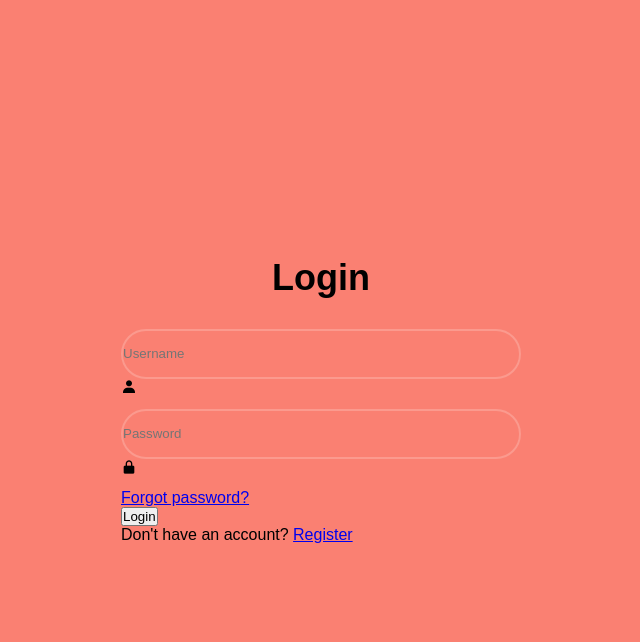
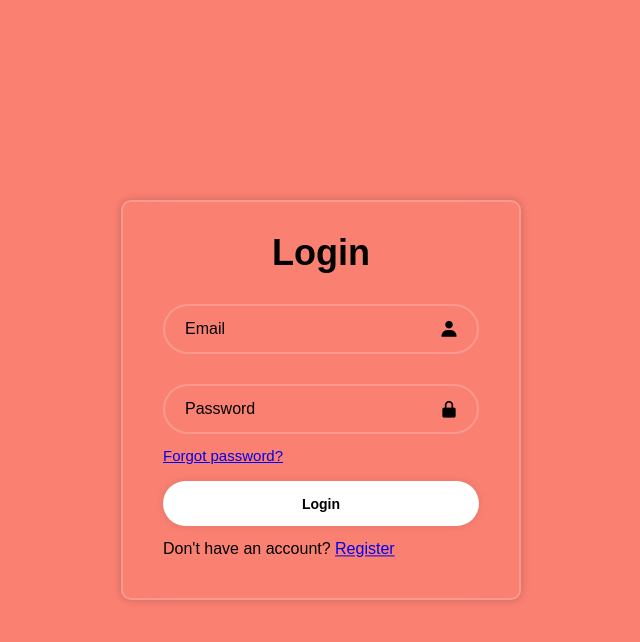
Before and after one commit to hsoang/Friendlist, a Flask app: page /login in a window 1280 px wide. Shown: the top 642 px of the page, without its empty margins (319-959 px from the left). Run offline with Flask 3, Linux system fonts and the light colour scheme.

Commit message:
Login page
login page done for now

```diff
--- a/templates/login.html
+++ b/templates/login.html
@@ -13,11 +13,11 @@
         <form action="">
             <h1>Login</h1>
             <div class="input-box">
-                <input type="text" placeholder="Username"required>
+                <input type="text" placeholder="Email" required>
                 <i class='bx bxs-user'></i>
             </div>
             <div class="input-box">
-                <input type="password" placeholder="Password"required>
+                <input type="password" placeholder="Password" required>
                 <i class='bx bxs-lock-alt'></i>
             </div>
             <div class="forgot-password">
--- a/templates/style.css
+++ b/templates/style.css
@@ -16,6 +16,13 @@ body {
 
 .wrapper {
     width: 400px;
+    height: 400px;
+    background: transparent;
+    border: 2px solid rgba(255, 255, 255, .2);
+    backdrop-filter: blur(20px);
+    box-shadow: 0 0 10px rgba(0, 0, 0, .2);
+    border-radius: 10px;
+    padding: 30px 40px;
 
 }
 .wrapper h1 {
@@ -24,6 +31,7 @@ body {
 }
 
 .wrapper .input-box{
+    position: relative;
     width: 100%;
     height: 50px;
     margin: 30px 0;
@@ -37,4 +45,46 @@ body {
     outline: none;
     border: 2px solid rgba(255, 255, 255, .2);
     border-radius: 40px;
+    font-size: 16px;
+    color: white;
+    padding: 20px 45px 20px 20px;
 }
+
+.input-box input::placeholder {
+    color: black;
+}
+
+.input-box i {
+    position: absolute;
+    right: 20px;
+    top: 50%;
+    transform: translateY(-50%);
+    font-size: 20px;
+}
+
+.forgot-password {
+    transform: translateY(-100%);
+    font-size: 15px;
+}
+
+.wrapper .btn {
+    width: 100%;
+    height: 45px;
+    background: white;
+    border: none;
+    outline: none;
+    border-radius: 40px;
+    box-shadow: 0 0 10px rgba(0, 0, 0, .1);
+    cursor: pointer;
+    font-size: 14px;
+    font-weight: 600;
+
+}
+
+.wrapper .register-link {
+    transform: translateY(80%);
+}
+
+.register-link p a:hover {
+    text-decoration: underline;
+}
```
Also changed, not shown: 1 other file.
